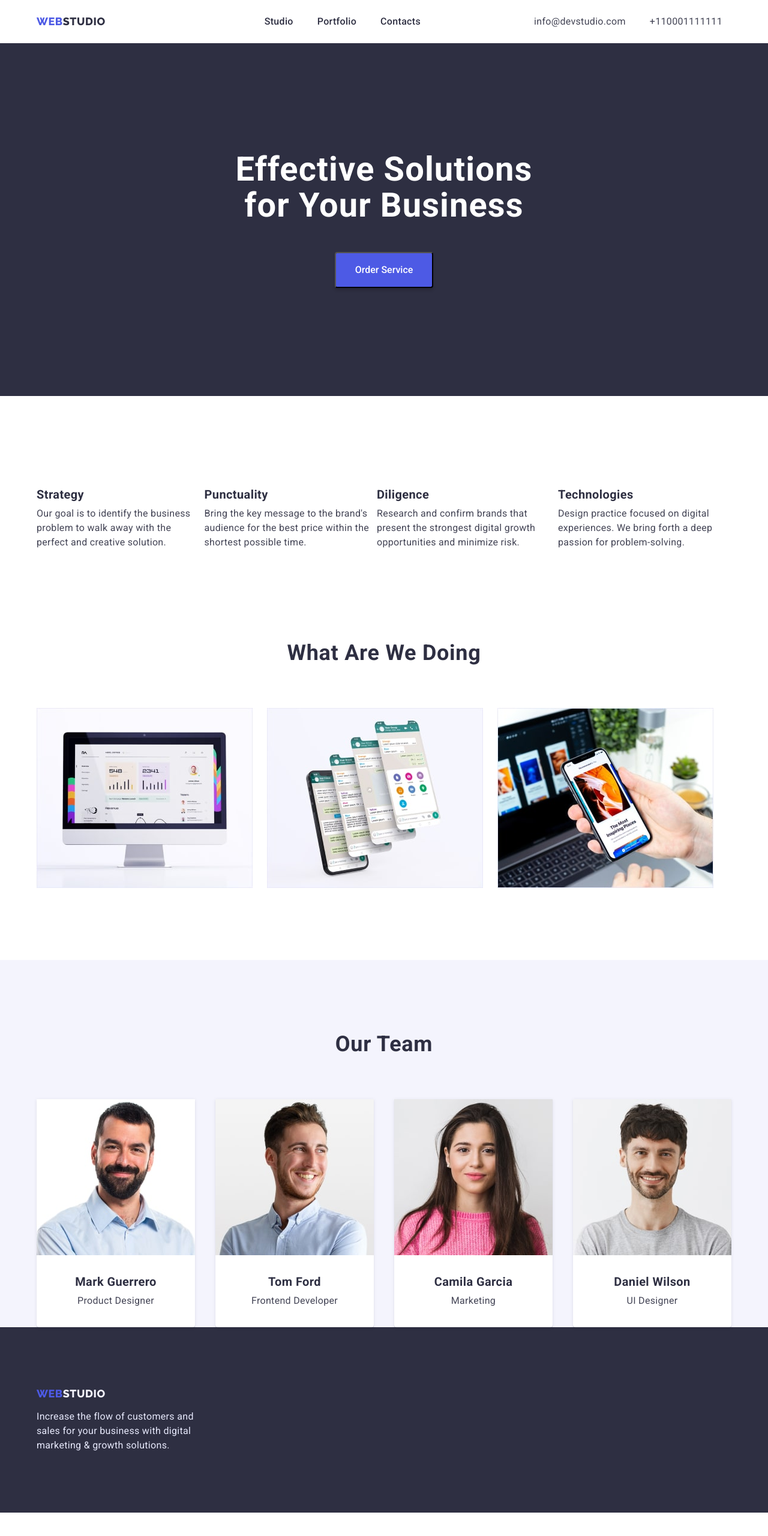
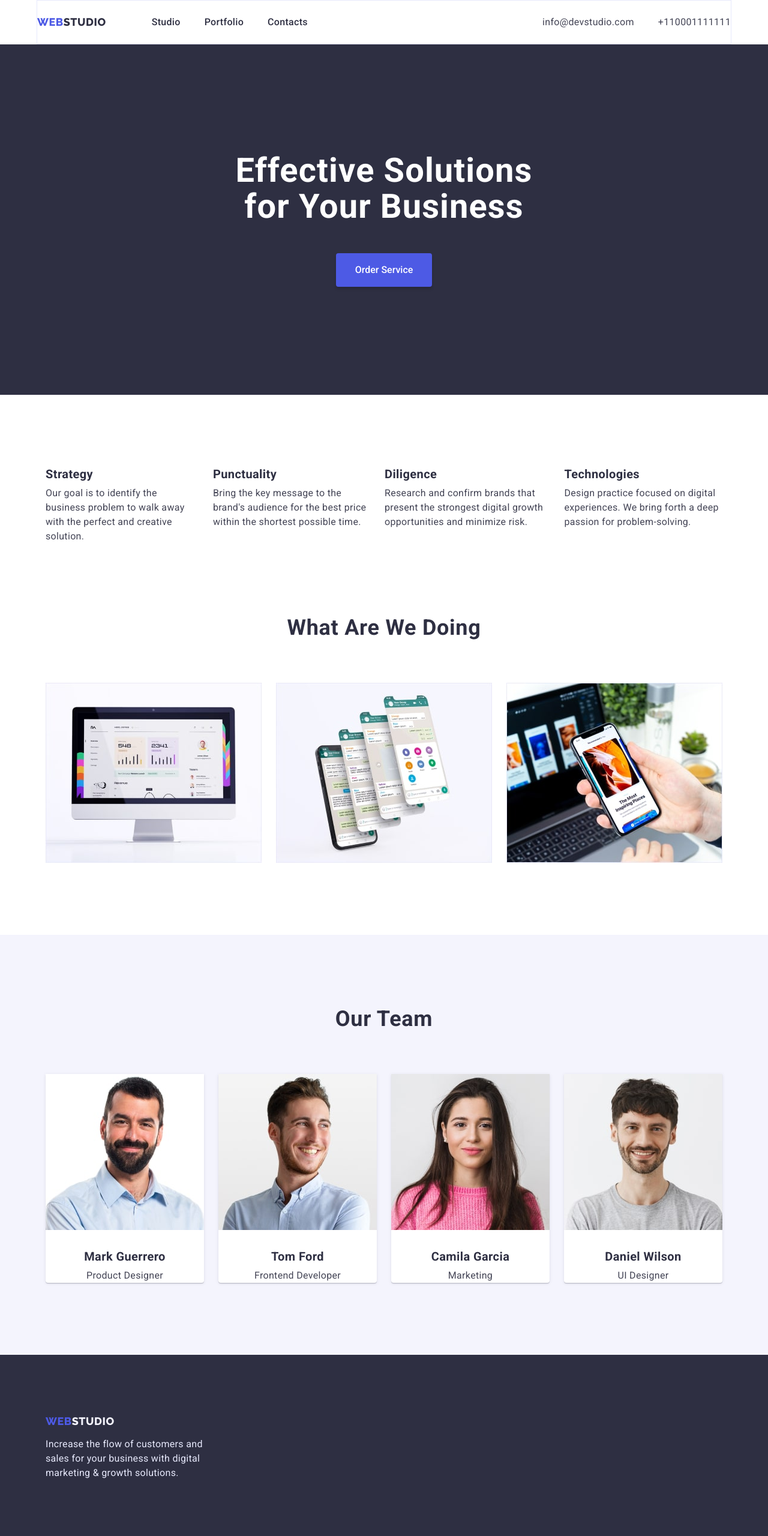
Before and after one commit to MarynaShvydka/goit-markup-hw-03, a plain HTML site: page index.html in a window 1280 px wide. Shown: the whole page at 60% size. Before the commit the page ends 2521 px from the top, so only its background shows below. Drawn offline with nearby package versions, Linux system fonts and the light colour scheme.

Commit message:
Fixed HW 3.1

```diff
--- a/css/style.css
+++ b/css/style.css
@@ -61,6 +61,8 @@ img {
 
 .container {
   width: 1158px;
+  padding: 0 15px;
+  margin: 0 auto;
 }
 
 .link {
@@ -73,7 +75,10 @@ img {
   justify-content: space-between;
   align-items: center;
 }*/
-
+.section {
+  padding-top: 120px;
+  padding-bottom: 120px;
+}
 .section-title {
   font-size: 36px;
   line-height: calc(40 / 36);
@@ -90,13 +95,11 @@ img {
   letter-spacing: 0.02em;
   color: var(--navyblue-txt-cl);
   margin-bottom: 8px;
-  margin-top: 32px;
 }
 .section-text {
   line-height: calc(24 / 16);
   letter-spacing: 0.02em;
   color: var(--slate-txt-cl);
-  margin-bottom: 32px;
 }
 
 /* Hidden Main title H1*/
@@ -125,16 +128,13 @@ body {
 }
 
 /*======Header============*/
-.logo.container {
+.header {
+}
+.header.container {
   display: flex;
-  flex-direction: row;
-  justify-content: space-between;
   align-items: center;
-  padding-top: 24px;
-  padding-bottom: 24px;
-  margin: auto;
-  border-left: 15px transparent;
-  border-right: 15px transparent;
+  padding: 24px 0;
+  border: 1px solid #e7e9fc;
 }
 .header-logo {
   font-family: var(--main-font-raleway);
@@ -156,17 +156,9 @@ body {
   text-transform: uppercase;
 }
 .header-list {
-  list-style: none;
   display: flex;
-  flex-direction: row;
-  align-items: flex-start;
-  padding: 0px;
   gap: 40px;
   /*Content*/
-}
-.header-nav {
-  margin: auto;
-  cursor: pointer;
 }
 .header-link {
   font-weight: 500;
@@ -182,6 +174,9 @@ body {
 }
 
 /*===========Address=============*/
+address {
+  margin-left: auto;
+}
 .address.list {
   display: flex;
   flex-direction: row;
@@ -200,37 +195,27 @@ body {
   color: var(--ocean-txt-cl);
 }
 .contact-tel {
-  margin-right: 15px;
   margin-left: 40px;
 }
 /*===============Hero Section=================*/
 
-.hero.section {
+.hero {
   background: var(--navyblue-background-cl);
   padding-top: 180px;
   padding-bottom: 180px;
-}
-.hero.container {
-  margin: auto;
-  border-left: 15px transparent;
-  border-right: 15px transparent;
+  text-align: center;
 }
 .hero-slogan {
   font-size: 56px;
   line-height: calc(60 / 56);
-  text-align: center;
   letter-spacing: 0.02em;
   color: var(--subject-txt-cl);
   /*Content*/
-  padding-left: 317px;
-  padding-right: 317px;
+  width: 500px;
+  margin: auto;
   margin-bottom: 48px;
 }
 .hero-btn {
-  display: flex;
-  flex-direction: row;
-  align-items: flex-start;
-  gap: 10px;
   background: var(--color-navigation);
   box-shadow: 0px 4px 4px rgba(0, 0, 0, 0.15);
   border-radius: 4px;
@@ -241,8 +226,10 @@ body {
   line-height: calc(24 / 16);
   color: var(--subject-txt-cl);
   /*Content*/
+  display: flex;
   margin: 0 auto;
   padding: 16px 32px;
+  border: none;
 }
 .hero-btn:hover,
 .hero-btn:focus {
@@ -258,32 +245,14 @@ body {
 }
 /*===============Benefits====================*/
 .benefits.section {
-  padding: 120px 0 0 0;
-}
-.benefits.container {
-  margin: auto;
-  border-left: 15px transparent;
-  border-right: 15px transparent;
+  padding-bottom: 0;
 }
 .benefits-list {
   display: flex;
-  flex-direction: row;
   gap: 24px;
-}
-.benefits-list:last-child {
-  gap: 0;
 }
 
 /* ==============Main context==================*/
-.context.section {
-  padding-top: 120px;
-  padding-bottom: 120px;
-}
-.context.container {
-  margin: auto;
-  border-left: 15px transparent;
-  border-right: 15px transparent;
-}
 .main-context {
   display: flex;
   gap: 24px;
@@ -296,15 +265,7 @@ body {
 .team.section {
   background-color: var(--cloud-background-cl);
 }
-.team.container {
-  margin: auto;
-  border-left: 15px transparent;
-  border-right: 15px transparent;
-}
-.section-title.team {
-  padding-top: 120px;
-  padding-bottom: 0;
-}
+
 .team-list.list {
   display: flex;
   justify-content: space-between;
@@ -328,39 +289,29 @@ body {
 /*===============Button-Portfolio====================*/
 .portfolio.container {
   margin: auto;
-  border-left: 15px transparent;
-  border-right: 15px transparent;
 }
 .button-list {
   display: flex;
-  list-style: none;
   justify-content: center;
   padding: 0px;
   gap: 24px;
   padding-top: 96px;
-  padding-bottom: 72px;
+  margin-bottom: 72px;
   text-align: center;
 }
 .button-item {
-  display: flex;
-  flex-direction: row;
-  justify-content: center;
-  align-items: center;
   padding: 12px 24px;
   background: var(--cloud-background-cl);
   border: 1px solid #e7e9fc;
   border-radius: 4px;
   /* Button Text */
   line-height: calc(24 / 16);
-  align-items: center;
   text-align: center;
   letter-spacing: 0.04em;
   color: var(--iris-txt-cl);
 }
 .button-item:hover,
 .button-item:focus {
-  display: flex;
-  flex-direction: row;
   align-items: flex-start;
   padding: 12px 24px;
   background: #404bbf;
@@ -369,8 +320,6 @@ body {
   border-radius: 4px;
   /*Text*/
   font-family: 'Roboto';
-  align-items: center;
-  text-align: center;
   letter-spacing: 0.04em;
   color: var(--subject-txt-cl);
 }
@@ -384,23 +333,26 @@ body {
   flex-wrap: wrap;
   flex-basis: calc(100% / 3);
   gap: 24px;
+  padding-bottom: 120px;
 }
-
+.row {
+  display: block;
+}
 .row-image {
   min-width: 360px;
   min-height: 300px;
 }
-.row {
+.row-text {
   border: 1px solid #e7e9fc;
+  margin-bottom: 8px;
+  padding-top: 32px;
+  padding-bottom: 32px;
 }
 /*===================Footer====================*/
 .footer {
   background: var(--navyblue-background-cl);
 }
-.footer.container {
-  margin: auto;
-  border-left: 15px transparent;
-  border-right: 15px transparent;
+footer {
   padding-top: 100px;
   padding-bottom: 100px;
 }
@@ -409,8 +361,7 @@ body {
   font-weight: 800;
   font-size: 18px;
   line-height: calc(21 / 18);
-  display: flex;
-  align-items: center;
+  display: block;
   letter-spacing: 0.03em;
   text-transform: uppercase;
   color: var(--cloud-background-cl);
--- a/index.html
+++ b/index.html
@@ -23,8 +23,8 @@
 
   <body>
     <!-- Шапка-->
-    <header class="webstudio section">
-      <div class="logo container">
+    <header class="header">
+      <div class="header container">
         <a class="header-logo link" href="./index.html"
           ><span class="header-web">WEB</span>STUDIO</a
         >
@@ -55,14 +55,14 @@
     <!--Hero Section-->
     <main>
       <section class="hero section">
-        <div class="hero container">
+        <div class="container">
           <h1 class="hero-slogan">Effective Solutions for Your Business</h1>
           <button class="hero-btn" type="button">Order Service</button>
         </div>
       </section>
       <!--Our benefits-->
       <section class="benefits section">
-        <div class="benefits container">
+        <div class="container">
           <ul class="benefits-list list">
             <li class="container-benefits">
               <h3 class="section-subtitle">Strategy</h3>
@@ -97,7 +97,7 @@
       </section>
       <!--What are we doing, the main context of this page-->
       <section class="context section">
-        <div class="context container">
+        <div class="container">
           <h2 class="section-title">What are we doing</h2>
           <ul class="main-context">
             <li class="context-list image">
@@ -129,8 +129,8 @@
       </section>
       <!--Our-team-->
       <section class="team section">
-        <div class="team container">
-          <h2 class="section-title team">Our Team</h2>
+        <div class="container">
+          <h2 class="section-title">Our Team</h2>
           <ul class="team-list list">
             <li class="team-list desc">
               <div class="card-thumb">
@@ -170,7 +170,7 @@
         </div>
       </section>
       <!--Footer-->
-      <footer class="footer section">
+      <footer class="footer">
         <div class="footer container">
           <a class="footer-logo link" href="./index.html"
             ><span class="footer-web">WEB</span>STUDIO</a
```
Also changed, not shown: portfolio.html (+3 -3 lines).
